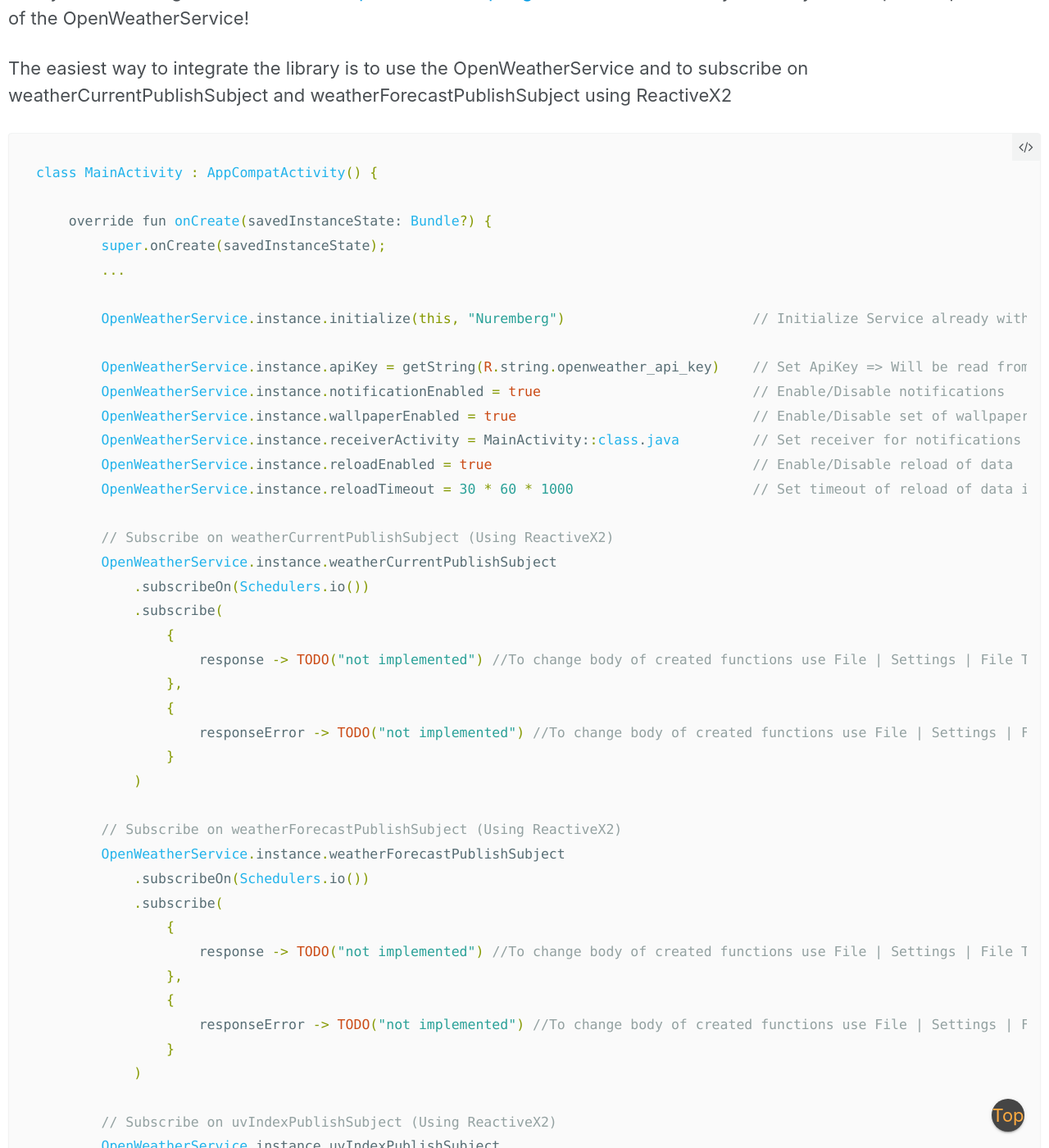
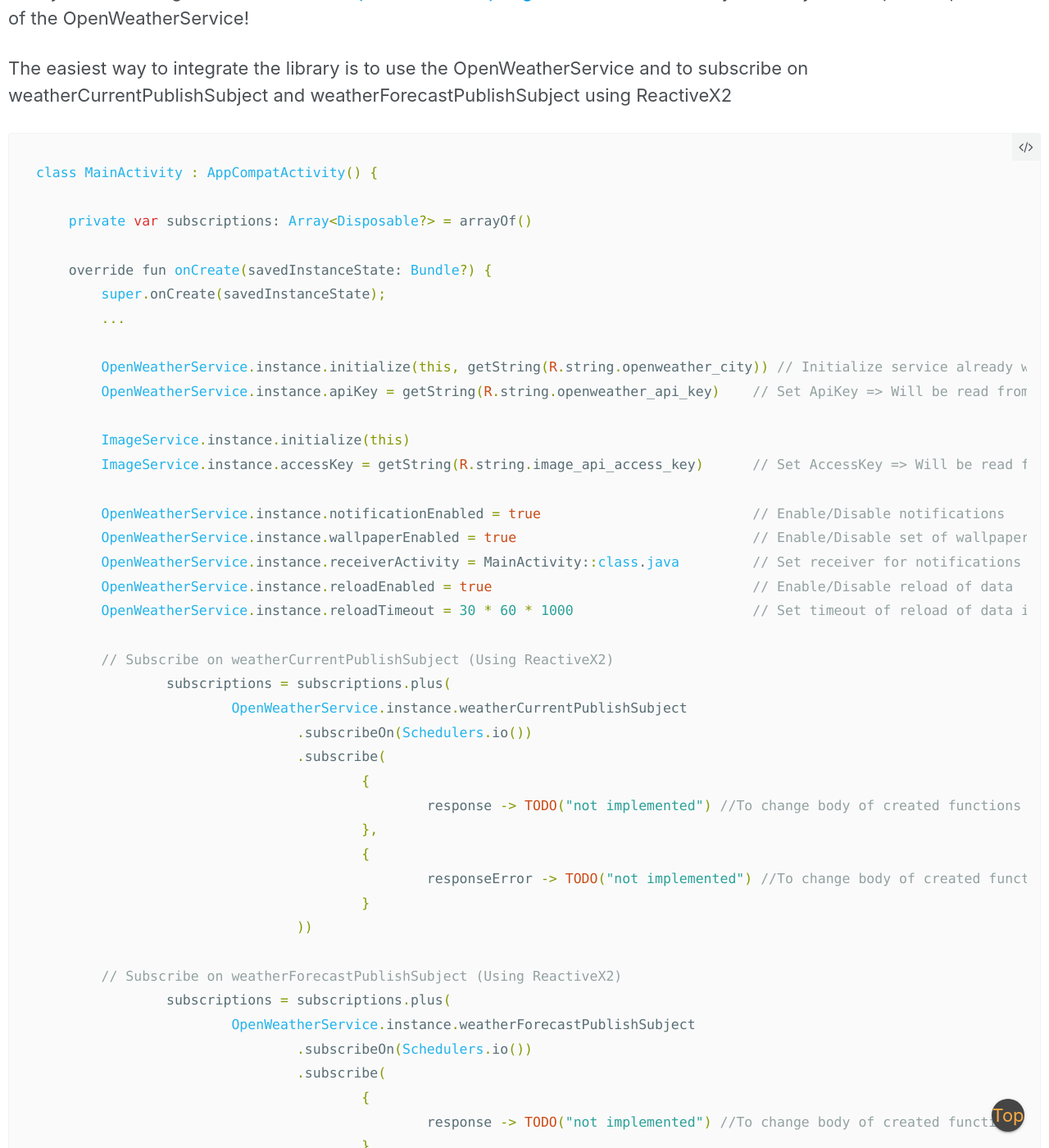
Before and after one commit to GuepardoApps/GuepardoApps.github.io, a Jekyll site: the page built from _pages/projects-openweather.md, in a window 1280 px wide and 1400 px high, scrolled down 468 px. Shown: the whole window at 82% size. Built offline with Jekyll 4.4.1, drawn with Linux system fonts in a browser that asks for light colours; some of the changed text lies outside the part shown.

Commit message:
updated lib openweather android

````diff
--- a/_pages/projects-openweather.md
+++ b/_pages/projects-openweather.md
@@ -22,13 +22,18 @@
 ```java
 class MainActivity : AppCompatActivity() {
 
+    private var subscriptions: Array<Disposable?> = arrayOf()
+
     override fun onCreate(savedInstanceState: Bundle?) {
         super.onCreate(savedInstanceState);
         ...
 
-        OpenWeatherService.instance.initialize(this, "Nuremberg")                       // Initialize Service already with your preferred city
+        OpenWeatherService.instance.initialize(this, getString(R.string.openweather_city)) // Initialize service already with your preferred city
+        OpenWeatherService.instance.apiKey = getString(R.string.openweather_api_key)    // Set ApiKey => Will be read from xml file
 
-        OpenWeatherService.instance.apiKey = getString(R.string.openweather_api_key)    // Set ApiKey => Will be read from xml file
+        ImageService.instance.initialize(this) 											// Initialize service
+        ImageService.instance.accessKey = getString(R.string.image_api_access_key)    	// Set AccessKey => Will be read from xml file
+
         OpenWeatherService.instance.notificationEnabled = true                          // Enable/Disable notifications
         OpenWeatherService.instance.wallpaperEnabled = true                             // Enable/Disable set of wallpaper
         OpenWeatherService.instance.receiverActivity = MainActivity::class.java         // Set receiver for notifications
@@ -36,40 +41,43 @@
         OpenWeatherService.instance.reloadTimeout = 30 * 60 * 1000                      // Set timeout of reload of data in millisecond
 
         // Subscribe on weatherCurrentPublishSubject (Using ReactiveX2)
-        OpenWeatherService.instance.weatherCurrentPublishSubject
-            .subscribeOn(Schedulers.io())
-            .subscribe(
-                {
-                    response -> TODO("not implemented") //To change body of created functions use File | Settings | File Templates.
-                },
-                {
-                    responseError -> TODO("not implemented") //To change body of created functions use File | Settings | File Templates.
-                }
-            )
+		subscriptions = subscriptions.plus(
+			OpenWeatherService.instance.weatherCurrentPublishSubject
+				.subscribeOn(Schedulers.io())
+				.subscribe(
+					{
+						response -> TODO("not implemented") //To change body of created functions use File | Settings | File Templates.
+					},
+					{
+						responseError -> TODO("not implemented") //To change body of created functions use File | Settings | File Templates.
+					}
+				))
 
         // Subscribe on weatherForecastPublishSubject (Using ReactiveX2)
-        OpenWeatherService.instance.weatherForecastPublishSubject
-            .subscribeOn(Schedulers.io())
-            .subscribe(
-                {
-                    response -> TODO("not implemented") //To change body of created functions use File | Settings | File Templates.
-                },
-                {
-                    responseError -> TODO("not implemented") //To change body of created functions use File | Settings | File Templates.
-                }
-            )
+		subscriptions = subscriptions.plus(
+			OpenWeatherService.instance.weatherForecastPublishSubject
+				.subscribeOn(Schedulers.io())
+				.subscribe(
+					{
+						response -> TODO("not implemented") //To change body of created functions use File | Settings | File Templates.
+					},
+					{
+						responseError -> TODO("not implemented") //To change body of created functions use File | Settings | File Templates.
+					}
+				))
 
         // Subscribe on uvIndexPublishSubject (Using ReactiveX2)
-        OpenWeatherService.instance.uvIndexPublishSubject
-            .subscribeOn(Schedulers.io())
-            .subscribe(
-                {
-                    response -> TODO("not implemented") //To change body of created functions use File | Settings | File Templates.
-                },
-                {
-                    responseError -> TODO("not implemented") //To change body of created functions use File | Settings | File Templates.
-                }
-            )
+		subscriptions = subscriptions.plus(
+			OpenWeatherService.instance.uvIndexPublishSubject
+				.subscribeOn(Schedulers.io())
+				.subscribe(
+					{
+						response -> TODO("not implemented") //To change body of created functions use File | Settings | File Templates.
+					},
+					{
+						responseError -> TODO("not implemented") //To change body of created functions use File | Settings | File Templates.
+					}
+				))
 
         // Finally start everything (IMPORTANT)
         OpenWeatherService.instance.start()
@@ -79,7 +87,8 @@
 
     override fun onDestroy() {
         super.onDestroy()
-
+        subscriptions.forEach { x -> x?.dispose() }
+        subscriptions = arrayOf()
         OpenWeatherService.instance.dispose() // Dispose the service
     }
 }
@@ -90,31 +99,34 @@
 ```java
 class MainActivity : AppCompatActivity() {
 
+    private var subscriptions: Array<Disposable?> = arrayOf()
+
     ...
     // Subscribe on weatherForecastPublishSubject (Using ReactiveX2)
-    OpenWeatherService.instance.weatherForecastPublishSubject
-        .subscribeOn(Schedulers.io())
-        .subscribe(
-            {
-                response ->
-                    if (response.value != null) {
-                        val data = response.value as WeatherForecast
-                        val list = data.list
-                        if (list.isNotEmpty()) {
-                            val adapter = ForecastListAdapter(this, list)
-                            listView.adapter = adapter
-                            mainImageView.setImageResource(forecastWeather.getMostWeatherCondition().wallpaperId)
-                        } else {
-                            Logger.instance.warning(tag, "list is empty")
-                        }
-                    } else {
-                        Logger.instance.warning(tag, "weather forecast subscribe was  not successfully")
-                    }
-            },
-            {
-                responseError -> // TODO("not implemented") //To change body of created functions use File | Settings | File Templates.
-            }
-        )
+	subscriptions = subscriptions.plus(
+		OpenWeatherService.instance.weatherForecastPublishSubject
+			.subscribeOn(Schedulers.io())
+			.subscribe(
+				{
+					response ->
+						if (response.value != null) {
+							val data = response.value as WeatherForecast
+							val list = data.list
+							if (list.isNotEmpty()) {
+								val adapter = ForecastListAdapter(this, list)
+								listView.adapter = adapter
+								mainImageView.setImageResource(forecastWeather.getMostWeatherCondition().wallpaperId)
+							} else {
+								Logger.instance.warning(tag, "list is empty")
+							}
+						} else {
+							Logger.instance.warning(tag, "weather forecast subscribe was  not successfully")
+						}
+				},
+				{
+					responseError -> // TODO("not implemented") //To change body of created functions use File | Settings | File Templates.
+				}
+			))
     ...
 }
 ```
````
Also changed, not shown: other parts of _pages/projects-openweather.md (+1 -0 lines), _pages/projects.md (+2 -2 lines).
